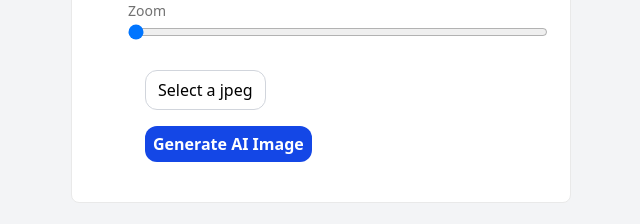
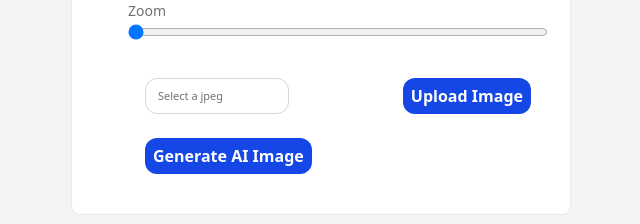
Before and after one commit to mattbocc/card-builder, a React (Vite) app: page / in a window 1280 px wide. Shown: the part 1999-2223 px from the top of the page, without its empty margins (639-1279 px from the left). Built offline with nearby package versions, Linux system fonts and the light colour scheme; no server answers.

Commit message:
Added proxy config for API. Added hook for getting all input and output files to choose from. Adding managing state for File to be sent to backend. Created function for submitting image to backend api.

```diff
--- a/src/components/settings/Settings.tsx
+++ b/src/components/settings/Settings.tsx
@@ -1,4 +1,4 @@
-import React, { useEffect, useState } from 'react';
+import React, { useEffect, useState, useRef } from 'react';
 import { Menu, MenuButton, MenuItem, MenuItems } from '@headlessui/react';
 import { ChevronDownIcon } from '@heroicons/react/20/solid';
 import { CardStyles } from './data/CardStyles.ts';
@@ -12,6 +12,7 @@ import type { AttackType } from '../../types/AttackType.ts';
 import type { CropperType } from '../../types/CropperType';
 import type { CroppedAreaPixelsType } from '../../types/CroppedAreaPixelsType.ts';
 import Cropper from 'react-easy-crop';
+import axios from 'axios';
 
 type SettingsProps = {
     setCardStyle: React.Dispatch<React.SetStateAction<CardStyleType>>;
@@ -65,10 +66,47 @@ const Settings: React.FC<SettingsProps> = ({
     const handleCropComplete = React.useCallback((_area: any, pixels: any) => {
         setCroppedAreaPixels(pixels);
     }, []);
-    const [imageString, setImageString] = useState<string>('');
-    React.useEffect(() => {
-        console.log(imageString);
-    }, [imageString]);
+
+    const [file, setFile] = useState<File | null>(null);
+    const [inputFileNames, setInputFileNames] = useState<string[]>(['']);
+    const [outputFileNames, setOutputFileNames] = useState<string[]>(['']);
+
+    async function generateImage() {}
+
+    async function submitImage() {
+        if (!file) {
+            alert('Please insert an image before submitting');
+            return;
+        }
+        const formData = new FormData();
+        formData.append('file', file, file.name);
+        try {
+            const res = await axios.post('/api/poke/image/upload', formData, {
+                headers: { 'Content-type': 'multipart/form-data' }
+            });
+            console.log(res.data.message);
+            alert(res.data.message);
+        } catch (error) {
+            console.log(error);
+            alert(error);
+        }
+    }
+
+    useEffect(() => {
+        async function getFileNames() {
+            try {
+                const res_input = await axios.get('/api/poke/image/get/inputs');
+                const res_output = await axios.get('/api/poke/image/get/outputs');
+                setInputFileNames(res_input.data);
+                setOutputFileNames(res_output.data);
+            } catch (error) {
+                console.log(error);
+                alert(error);
+            }
+        }
+        getFileNames();
+    }, []);
+
     return (
         <div className="flex flex-col items-center justify-center flex-wrap wrap-normal gap-8 w-[500px] py-10 bg-white rounded-lg border-1 border-gray-200 px-14">
             <div className="flex flex-col flex-wrap gap-8 ">
@@ -489,26 +527,42 @@ const Settings: React.FC<SettingsProps> = ({
                 </div>
             </div>
             <div className="flex flex-col w-full gap-6 items-start">
-                <div>
+                <div className="flex justify-between w-full">
+                    <div className="flex">
                         <label
-                        className="border-1 border-gray-300 w-20 px-3 py-2 rounded-xl hover:cursor-pointer "
+                            className="flex items-center text-bodyXs text-gray-600 border-1 border-gray-300 w-36 px-3 py-1 rounded-xl hover:cursor-pointer overflow-hidden "
                             htmlFor="img"
                         >
-                        {imageString ? imageString : 'Select a jpeg'}
+                            {file ? file.name : 'Select a jpeg'}
                         </label>
                         <input
                             type="file"
                             className="hidden"
-                        accept=".jpeg"
-                        value={imageString}
-                        onChange={e => setImageString(e.target.value)}
+                            accept="image/jpeg"
+                            onChange={e => {
+                                const f = e.target.files?.[0] ?? null;
+                                setFile(f);
+                            }}
                             id="img"
+                            name="file"
                         />
                     </div>
+                    <button
+                        className="flex flex-col px-2 py-2 justify-center items-center rounded-xl font-semibold text-headingMd text-white bg-blue-700 hover:cursor-pointer"
+                        onClick={() => submitImage()}
+                    >
+                        Upload Image
+                    </button>
+                </div>
 
-                <button className="flex flex-col px-2 py-2 rounded-xl font-bold text-headingMd text-white bg-blue-700 hover:cursor-pointer ">
+                <div className="flex gap-4">
+                    <button
+                        className="flex flex-col px-2 py-2 justify-center items-center rounded-xl font-semibold text-headingMd text-white bg-blue-700 hover:cursor-pointer"
+                        onClick={() => generateImage()}
+                    >
                         Generate AI Image
                     </button>
+                </div>
             </div>
         </div>
     );
--- a/vite.config.ts
+++ b/vite.config.ts
@@ -8,4 +8,12 @@ export default defineConfig({
 		react(),
 	    tailwindcss(),
   	],
+	server: {
+    proxy: {
+      '/api': {
+        target: 'http://localhost:8000',
+        changeOrigin: true,
+      },
+    },
+  },
 })
```
Lines whose indentation alone changed are shown as unchanged.
